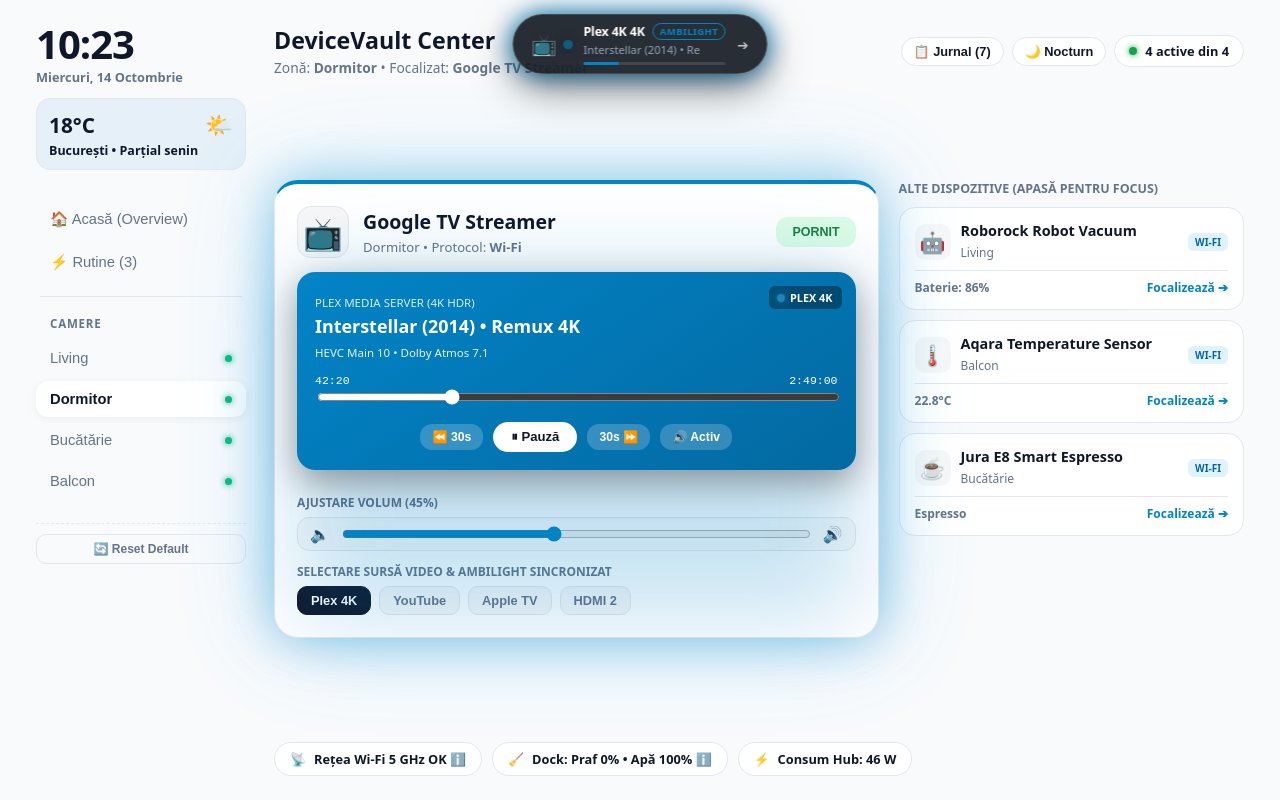
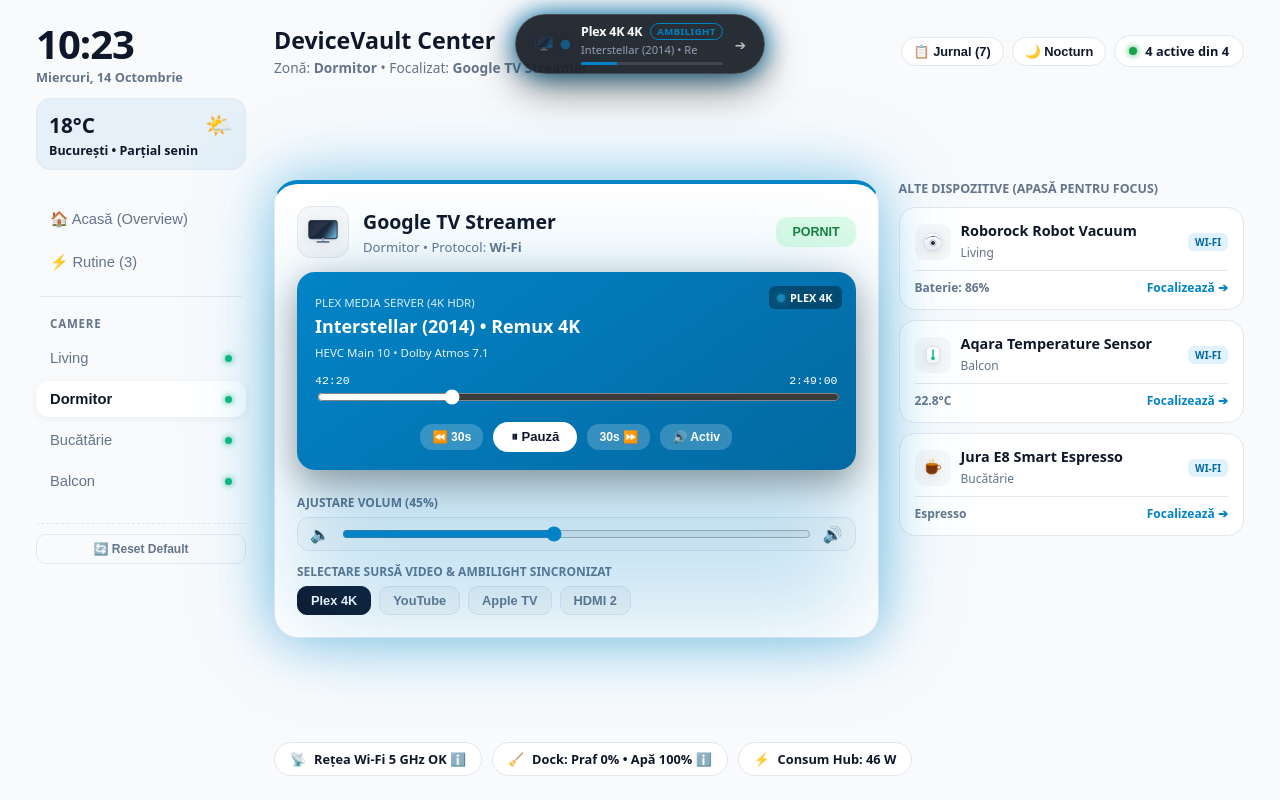
Before and after one commit to RobertTG1/devicevault, a React (Vite) app in the folder frontend/: page / in a window 1280 px wide. Built offline with nearby package versions, Linux system fonts and the light colour scheme.

Commit message:
feat: replace emoji icons with custom premium vector svg components

```diff
--- a/frontend/src/App.css
+++ b/frontend/src/App.css
@@ -1699,3 +1699,34 @@
 
   .hub-toast { left: 12px !important; right: 12px !important; top: 65px !important; text-align: center !important; }
 }
+
+/* ==========================================================
+   STIL PENTRU PICTOGRAME VECTORIALE PREMIUM
+   ========================================================== */
+.dev-custom-icon {
+  width: 28px;
+  height: 28px;
+  display: block;
+  transition: transform 0.25s ease;
+  filter: drop-shadow(0 2px 4px rgba(0, 0, 0, 0.08));
+}
+
+.overview-card:hover .dev-custom-icon,
+.side-card:hover .dev-custom-icon {
+  transform: scale(1.1);
+}
+
+.center-icon .dev-custom-icon {
+  width: 34px;
+  height: 34px;
+}
+
+.island-icon .dev-custom-icon {
+  width: 20px;
+  height: 20px;
+}
+
+.side-card-icon .dev-custom-icon {
+  width: 22px;
+  height: 22px;
+}
--- a/frontend/src/App.jsx
+++ b/frontend/src/App.jsx
@@ -1,6 +1,7 @@
 import { useState, useEffect } from "react";
 import "./App.css";
 import DeviceList from "./components/DeviceList.jsx";
+import DeviceIcon from "./components/DeviceIcon.jsx";
 
 // Coordonate precise pe harta living-ului
 const VACUUM_WAYPOINTS = [
@@ -796,7 +797,9 @@
                     style={{ "--island-glow": islandActive.glow }}
                 >
                     <div className="island-leading">
-                        <span className="island-icon">{islandActive.icon}</span>
+                       <span className="island-icon">
+  <DeviceIcon type={islandActive.device.tip} />
+</span>
                         <span className="island-pulse-dot" style={{ background: islandActive.glow }}></span>
                     </div>
 
@@ -1034,7 +1037,9 @@
                                     >
                                         <div className="center-card-top">
                                             <div className="center-title-box">
-                                                <span className="center-icon">{activeDevice.icon}</span>
+                                               <span className="center-icon">
+  <DeviceIcon type={activeDevice.tip} />
+</span>
                                                 <div>
                                                     <h3>{activeDevice.nume}</h3>
                                                     <span className="center-location">
@@ -1817,7 +1822,9 @@
                                             >
                                                 <div className="side-card-header">
                                                     <div className="side-card-info">
-                                                        <span className="side-card-icon">{dev.icon}</span>
+                                                       <span className="side-card-icon">
+  <DeviceIcon type={dev.tip} />
+</span>
                                                         <div>
                                                             <h5>{dev.nume}</h5>
                                                             <span className="side-card-room">{dev.camera}</span>
--- a/frontend/src/components/DeviceCard.jsx
+++ b/frontend/src/components/DeviceCard.jsx
@@ -1,8 +1,5 @@
 // frontend/src/components/DeviceCard.jsx
-// Componentă pentru un singur element din listă, primit prin props
-
-// frontend/src/components/DeviceCard.jsx
-// Componentă pentru un singur element din listă, primit prin props
+import DeviceIcon from "./DeviceIcon.jsx";
 
 const ETICHETE_PROTOCOL = {
     "Wi-Fi": "Rețea Wi-Fi 5 GHz",
@@ -21,7 +18,9 @@
             onClick={() => onSelectDevice(device)}
         >
             <div className="ov-card-top">
-                <div className="ov-icon-box">{device.icon}</div>
+                <div className="ov-icon-box">
+                    <DeviceIcon type={device.tip} />
+                </div>
                 <button
                     type="button"
                     className={`power-switch-btn small ${isOnline ? "on" : "off"}`}
@@ -37,8 +36,8 @@
             <div className="ov-card-mid">
                 <h4>{device.nume}</h4>
                 <span className="ov-room-tag">
-  {device.camera} &bull; {ETICHETE_PROTOCOL[device.protocol] || "Wi-Fi"}
-</span>
+          {device.camera} &bull; {ETICHETE_PROTOCOL[device.protocol] || "Rețea Wi-Fi 5 GHz"}
+        </span>
             </div>
 
             <div className="ov-card-bottom">
--- /dev/null
+++ b/frontend/src/components/DeviceIcon.jsx
@@ -0,0 +1,122 @@
+// frontend/src/components/DeviceIcon.jsx
+
+export default function DeviceIcon({ type, className = "" }) {
+    switch (type) {
+        case "vacuum":
+            return (
+                <svg
+                    viewBox="0 0 36 36"
+                    fill="none"
+                    xmlns="http://www.w3.org/2000/svg"
+                    className={`dev-custom-icon ${className}`}
+                >
+                    {/* Corp principal aspirator */}
+                    <circle cx="18" cy="18" r="15" fill="url(#vacBodyGrad)" stroke="#cbd5e1" strokeWidth="1.2" />
+
+                    {/* Bumper frontal */}
+                    <path
+                        d="M 6.5 13.5 A 15 15 0 0 1 29.5 13.5"
+                        stroke="#94a3b8"
+                        strokeWidth="1.4"
+                        strokeLinecap="round"
+                    />
+
+                    {/* Turetă LiDAR centrală */}
+                    <circle cx="18" cy="19.5" r="5" fill="#f1f5f9" stroke="#94a3b8" strokeWidth="1" />
+                    <circle cx="18" cy="19.5" r="3.2" fill="#0f172a" />
+                    {/* Diodă laser LiDAR */}
+                    <circle cx="18.8" cy="18.8" r="1" fill="#ef4444" />
+
+                    {/* Butoane capacitive Power / Home */}
+                    <rect x="15.5" y="8" width="5" height="2" rx="1" fill="#64748b" />
+
+                    <defs>
+                        <linearGradient id="vacBodyGrad" x1="18" y1="3" x2="18" y2="33" gradientUnits="userSpaceOnUse">
+                            <stop stopColor="#ffffff" />
+                            <stop offset="1" stopColor="#e2e8f0" />
+                        </linearGradient>
+                    </defs>
+                </svg>
+            );
+
+        case "media":
+            return (
+                <svg
+                    viewBox="0 0 36 36"
+                    fill="none"
+                    xmlns="http://www.w3.org/2000/svg"
+                    className={`dev-custom-icon ${className}`}
+                >
+                    {/* Ecran TV OLED subțire */}
+                    <rect
+                        x="3"
+                        y="6"
+                        width="30"
+                        height="19"
+                        rx="2.5"
+                        fill="url(#tvScreenGrad)"
+                        stroke="#334155"
+                        strokeWidth="1.2"
+                    />
+                    {/* Luciu panou sticlă */}
+                    <path
+                        d="M 4.5 7.5 L 24 7.5 L 7 23.5 L 4.5 23.5 Z"
+                        fill="white"
+                        fillOpacity="0.08"
+                    />
+                    {/* LED subtil Power */}
+                    <circle cx="29.5" cy="22.5" r="0.8" fill="#38bdf8" />
+                    {/* Picior aluminiu */}
+                    <path d="M 18 25 L 18 28.5" stroke="#94a3b8" strokeWidth="1.6" strokeLinecap="round" />
+                    <path d="M 12 28.5 L 24 28.5" stroke="#64748b" strokeWidth="1.8" strokeLinecap="round" />
+
+                    <defs>
+                        <linearGradient id="tvScreenGrad" x1="3" y1="6" x2="33" y2="25" gradientUnits="userSpaceOnUse">
+                            <stop stopColor="#0f172a" />
+                            <stop offset="0.6" stopColor="#1e293b" />
+                            <stop offset="1" stopColor="#0284c7" stopOpacity="0.4" />
+                        </linearGradient>
+                    </defs>
+                </svg>
+            );
+
+        case "climate":
+            return (
+                <svg
+                    viewBox="0 0 36 36"
+                    fill="none"
+                    xmlns="http://www.w3.org/2000/svg"
+                    className={`dev-custom-icon ${className}`}
+                >
+                    <rect x="7" y="4" width="22" height="28" rx="8" fill="url(#sensorGrad)" stroke="#cbd5e1" strokeWidth="1.2" />
+                    <path d="M 18 10 L 18 20" stroke="#10b981" strokeWidth="2.5" strokeLinecap="round" />
+                    <circle cx="18" cy="23.5" r="3" fill="#10b981" />
+                    <defs>
+                        <linearGradient id="sensorGrad" x1="18" y1="4" x2="18" y2="32" gradientUnits="userSpaceOnUse">
+                            <stop stopColor="#ffffff" />
+                            <stop offset="1" stopColor="#f1f5f9" />
+                        </linearGradient>
+                    </defs>
+                </svg>
+            );
+
+        case "coffee":
+            return (
+                <svg
+                    viewBox="0 0 36 36"
+                    fill="none"
+                    xmlns="http://www.w3.org/2000/svg"
+                    className={`dev-custom-icon ${className}`}
+                >
+                    <path d="M 7 12 H 25 V 21 C 25 25.5 21.5 28 16 28 C 10.5 28 7 25.5 7 21 Z" fill="#78350f" stroke="#b45309" strokeWidth="1.2" />
+                    <path d="M 25 14 H 28 C 29.5 14 30.5 15.2 30.5 17 C 30.5 18.8 29.5 20 28 20 H 25" stroke="#b45309" strokeWidth="1.5" strokeLinecap="round" />
+                    <ellipse cx="16" cy="12" rx="9" ry="2.2" fill="#d97706" />
+                    <path d="M 13 5 Q 14 7 13 9" stroke="#f59e0b" strokeWidth="1.2" strokeLinecap="round" />
+                    <path d="M 18 4 Q 19 6.5 18 9" stroke="#f59e0b" strokeWidth="1.2" strokeLinecap="round" />
+                </svg>
+            );
+
+        default:
+            return <span>⚡</span>;
+    }
+}
```
